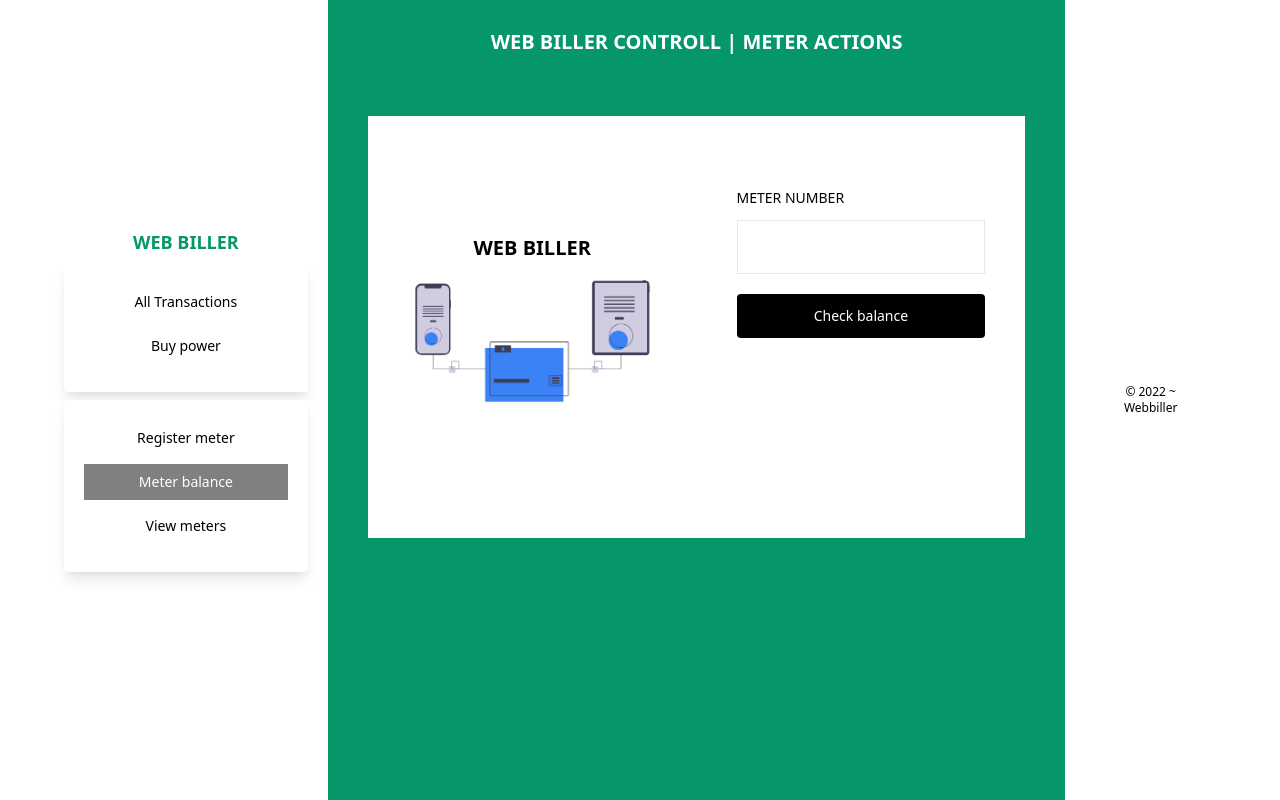
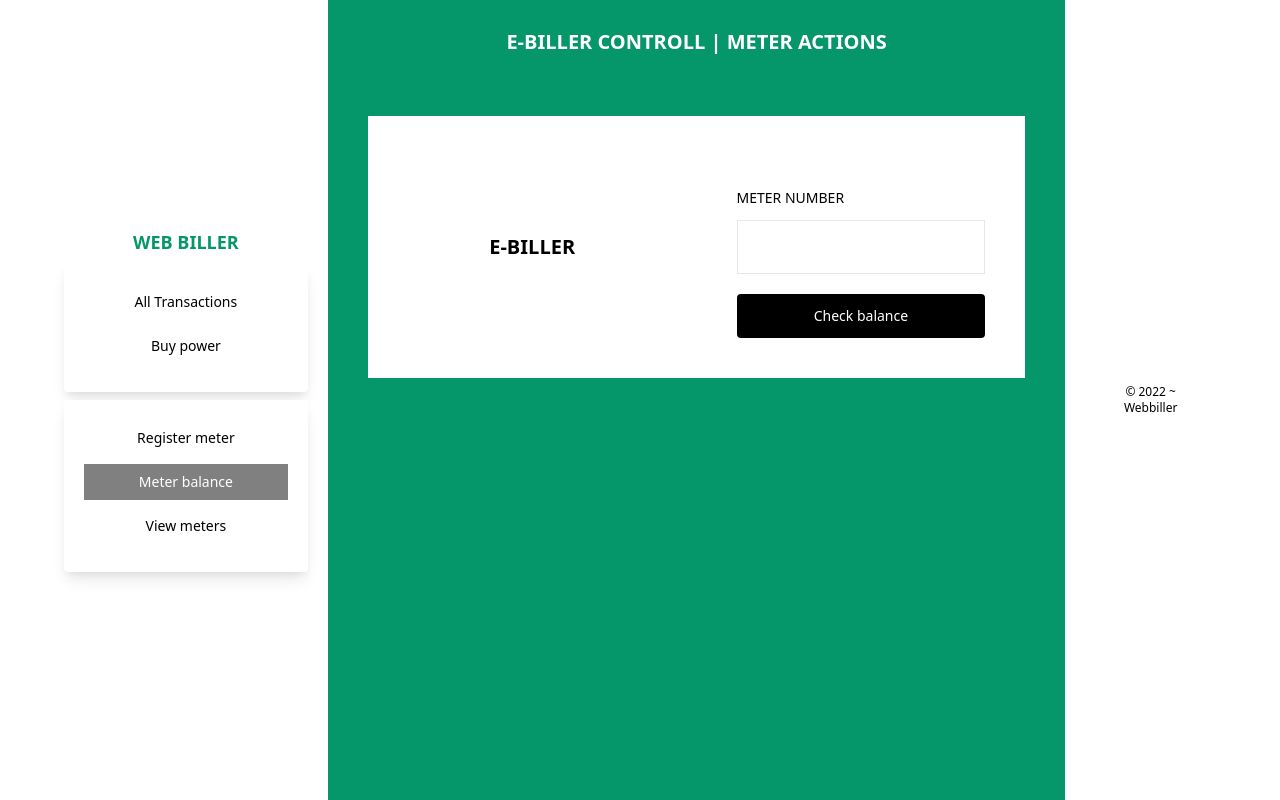
Before and after one commit to Best-Verie/biller-frontend, a React (Create React App) app: page /balance/actions in a window 1280 px wide. Built offline with nearby package versions, Linux system fonts and the light colour scheme.

Commit message:
edited endpointtttttttttttttttt

```diff
--- a/src/App.js
+++ b/src/App.js
@@ -4,10 +4,10 @@ import './style/main.css'
 import { Dashboard } from './pages/Dashboard';
 import {Route,Switch} from 'react-router-dom'
 import { Meters } from './components/Meters';
-import { RegisterMeter } from './components/RegisterMeter';
+import { RegisterMeter } from './components/AddMeter';
 import { CheckBalance } from './components/CheckBalance';
 import { AddBalance } from './components/AddBalance';
-import { Logs } from './components/Logs';
+import { History } from './components/History';
 
 
 
@@ -33,7 +33,7 @@ function App() {
         <AddBalance/>
        </Route>
        <Route exact path="/balance/logs">
-        <Logs/>
+        <History/>
        </Route>
         </Switch>
        </Dashboard>
--- a/src/components/AddBalance.jsx
+++ b/src/components/AddBalance.jsx
@@ -54,7 +54,7 @@ export function AddBalance() {
                     </div>
                     <div className="form-group my-5">
                         <label htmlFor="">
-                            <span className="block float-left my-3">METER AMOUNT</span>
+                            <span className="block float-left my-3">AMOUNT</span>
                             <input type="text" onChange={handleAmount} value={amount} id="amount" className="form-control p-4 w-full border" required />
                         </label>
                     </div>
--- a/src/components/AddMeter.jsx
+++ b/src/components/AddMeter.jsx
@@ -30,7 +30,6 @@ export function RegisterMeter() {
             <div className="bg-white lg:w-1/2 p-5 flex items-center text-sm text-gray-400">
                 <div className="m-auto">
                     <div className="title text-black font-bold text-xl">E-BILLER</div>
-                    <img src={cards} alt="" />
                 </div>
 
             </div>
--- a/src/components/CheckBalance.jsx
+++ b/src/components/CheckBalance.jsx
@@ -29,12 +29,11 @@ export function CheckBalance() {
     }
 
     return <div className="text-black ">
-        <div className="card bg-green-600 p-5 text-xl text-white font-bold mb-5">WEB BILLER CONTROLL | METER ACTIONS</div>
+        <div className="card bg-green-600 p-5 text-xl text-white font-bold mb-5">E-BILLER CONTROLL | METER ACTIONS</div>
         <div className="lg:flex p-5">
             <div className="bg-white lg:w-1/2 p-5 flex items-center text-sm text-gray-400">
                 <div className="m-auto">
-                    <div className="title text-black font-bold text-xl">WEB BILLER</div>
-                    <img src={cards} alt="" />
+                    <div className="title text-black font-bold text-xl">E-BILLER</div>
                 </div>
 
             </div>
@@ -51,9 +50,7 @@ export function CheckBalance() {
                     </div>
                     <button type="submit" className="btn bg-black p-3 rounded text-white w-full">Check balance</button>
                 </form>
-                <div class="h-40">
 
-                </div>
             </div>
         </div>
     </div>
--- a/src/components/History.jsx
+++ b/src/components/History.jsx
@@ -21,7 +21,7 @@ export function History() {
     }, [])
     return (
         <div className="transition duration-500 ease-in-out">
-            <div className="card bg-green-600 p-5 text-xl text-white font-bold mb-5">WEB BILLER || ALL TRANSACTIONS</div>
+            <div className="card bg-green-600 p-5 text-xl text-white font-bold mb-5">E-BILLER</div>
             <div className="card--logs text-sm">
                 {loading ?
                     <>
```
Also changed, not shown: src/images/cardLogo.png (deleted), src/images/cards.png (deleted).
